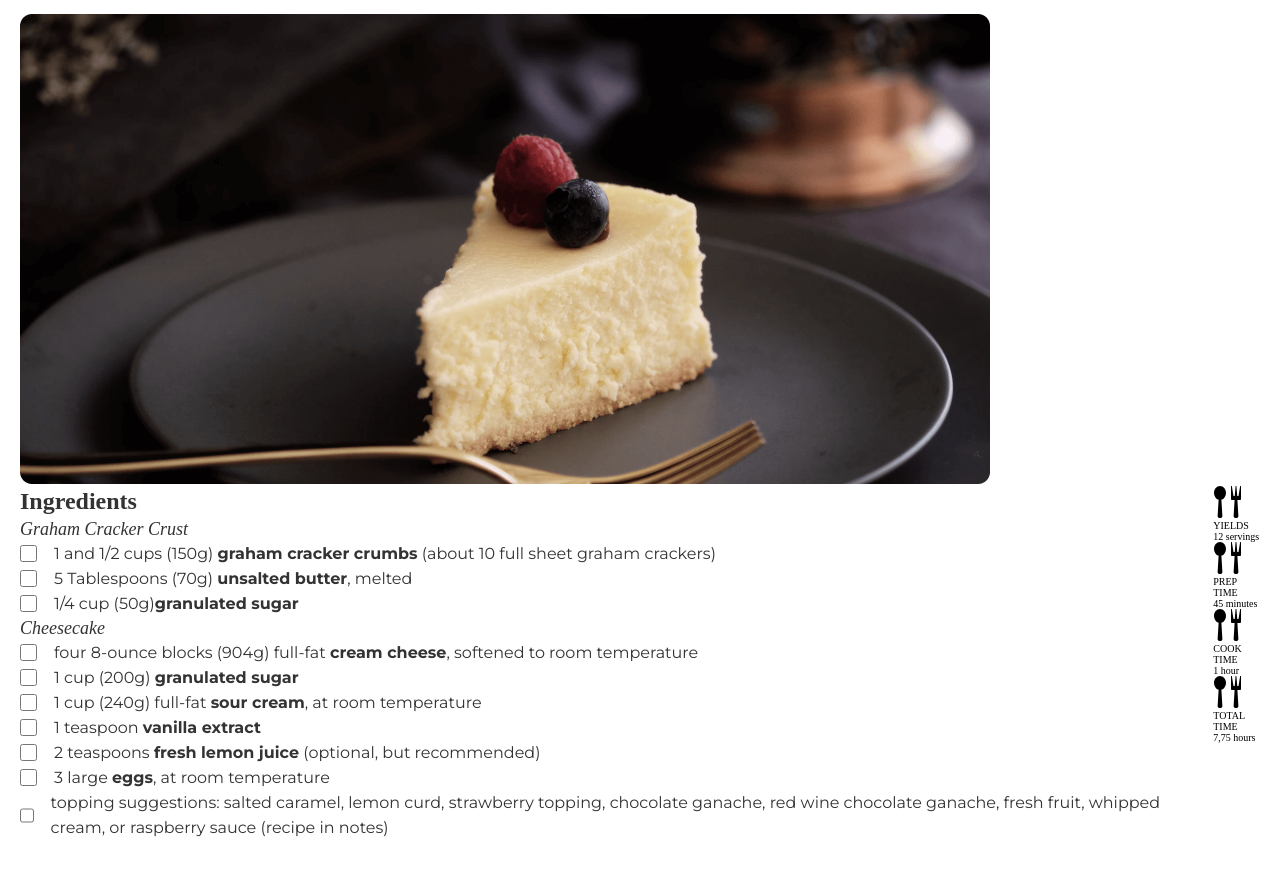
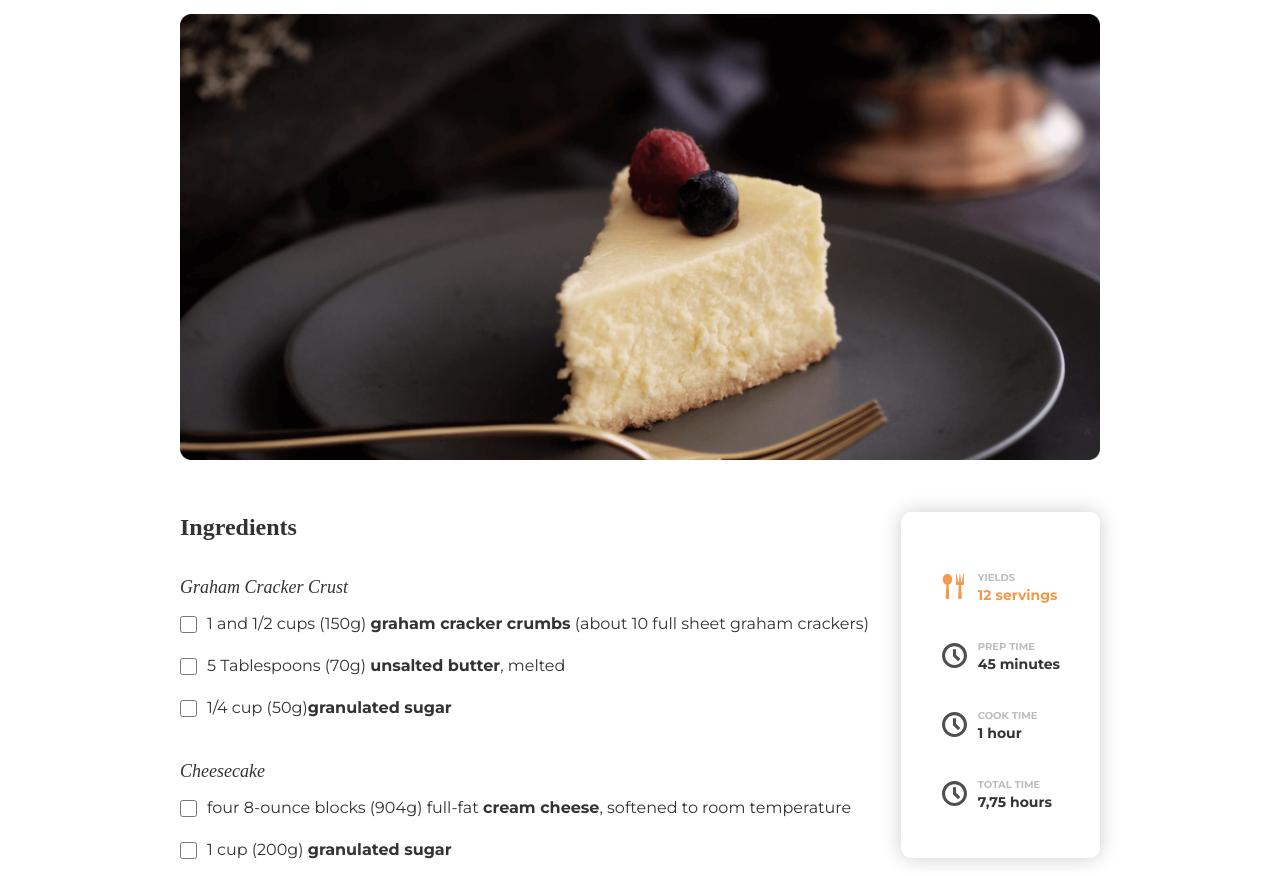
Before and after one commit to AlfredoGuacaran/recipe-page, a website built with Parcel: page index.html in a window 1280 px wide. Shown: the part 160-1036 px from the top of the page. Built offline with nearby package versions, Linux system fonts and the light colour scheme; a web font is replaced by a local one.

Commit message:
overview and ingredients section style finished

```diff
--- a/index.html
+++ b/index.html
@@ -129,20 +129,20 @@
         </div>
 
         <div class="overview">
-          <div class="overview__item">
-            <img
-              src="img/spoon-knife.svg"
-              alt="ico"
-              class="overview__icon spoon"
-            />
+          <div class="overview__item orange-item">
+            <svg class="overview__icon overview__icon-orange">
+              <use xlink:href="img/symbol-defs.svg#icon-spoon-knife"></use>
+            </svg>
             <div class="overview__details">
               <p class="overview__title">YIELDS</p>
-              <p class="overview__inf">12 servings</p>
+              <p class="overview__inf orange-item">12 servings</p>
             </div>
           </div>
 
           <div class="overview__item">
-            <img src="img/spoon-knife.svg" alt="ico" class="overview__icon" />
+            <svg class="overview__icon">
+              <use xlink:href="img/symbol-defs.svg#icon-clock"></use>
+            </svg>
             <div class="overview__details">
               <p class="overview__title">PREP TIME</p>
               <p class="overview__inf">45 minutes</p>
@@ -150,7 +150,9 @@
           </div>
 
           <div class="overview__item">
-            <img src="img/spoon-knife.svg" alt="ico" class="overview__icon" />
+            <svg class="overview__icon">
+              <use xlink:href="img/symbol-defs.svg#icon-clock"></use>
+            </svg>
             <div class="overview__details">
               <p class="overview__title">COOK TIME</p>
               <p class="overview__inf">1 hour</p>
@@ -158,7 +160,9 @@
           </div>
 
           <div class="overview__item">
-            <img src="img/spoon-knife.svg" alt="ico" class="overview__icon" />
+            <svg class="overview__icon">
+              <use xlink:href="img/symbol-defs.svg#icon-clock"></use>
+            </svg>
             <div class="overview__details">
               <p class="overview__title">TOTAL TIME</p>
               <p class="overview__inf">7,75 hours</p>
--- a/sass/_components.scss
+++ b/sass/_components.scss
@@ -14,22 +14,81 @@
   }
   &__img {
     width: 100%;
-    max-width: 97rem;
   }
 }
 
 .ingredients {
   display: grid;
+  gap: 3.2rem;
+
+  .heading__3 {
+    margin-bottom: 1.2rem;
+  }
+
   &__list {
+    *:not(:last-child) {
+      margin-bottom: 1rem;
+    }
     &--item {
-      display: flex;
-      align-items: center;
-      gap: 1.7rem;
+      display: grid;
+      grid-template-columns: min-content 1fr;
+      gap: 1rem;
+      align-items: start;
     }
 
     &--checkbox {
+      margin-top: 0.5rem;
       height: 1.7rem;
-      width: 1.7rem;
+      min-width: 1.7rem;
     }
   }
 }
+
+.overview {
+  box-shadow: 0 0 2rem 0 rgba(0, 0, 0, 0.2);
+  padding: 6rem 4rem 5rem 4rem;
+  border-radius: 1rem;
+
+  height: fit-content;
+  display: grid;
+  gap: 4rem;
+  // grid-template-columns: 1fr;
+
+  .orange-item {
+    color: $orange;
+  }
+
+  &__icon {
+    height: 2.5rem;
+    width: 2.7rem;
+    fill: $graylight;
+    margin: auto 0;
+
+    &-orange {
+      fill: $orange;
+    }
+  }
+
+  &__details {
+    width: max-content;
+  }
+
+  &__item {
+    display: flex;
+    font-size: 1rem;
+    font-family: Montserrat;
+    font-weight: 700;
+    line-height: 1.2rem;
+    gap: 1rem;
+  }
+
+  &__title {
+    color: #bdbdbd;
+    margin-bottom: 0.5rem;
+  }
+
+  &__inf {
+    color: $graydark;
+    font-size: 1.4rem;
+  }
+}
--- a/sass/_layout.scss
+++ b/sass/_layout.scss
@@ -1,10 +1,11 @@
 .container {
-  max-width: 144rem;
-  padding: 3rem 2rem;
+  max-width: 100rem;
+  padding: 3rem 4rem;
   display: grid;
 }
 
 .section__2 {
+  margin-top: 5rem;
   display: flex;
   justify-content: space-between;
 }
```
Also changed, not shown: css/style.css, img/symbol-defs.svg (added), 1 other file.
